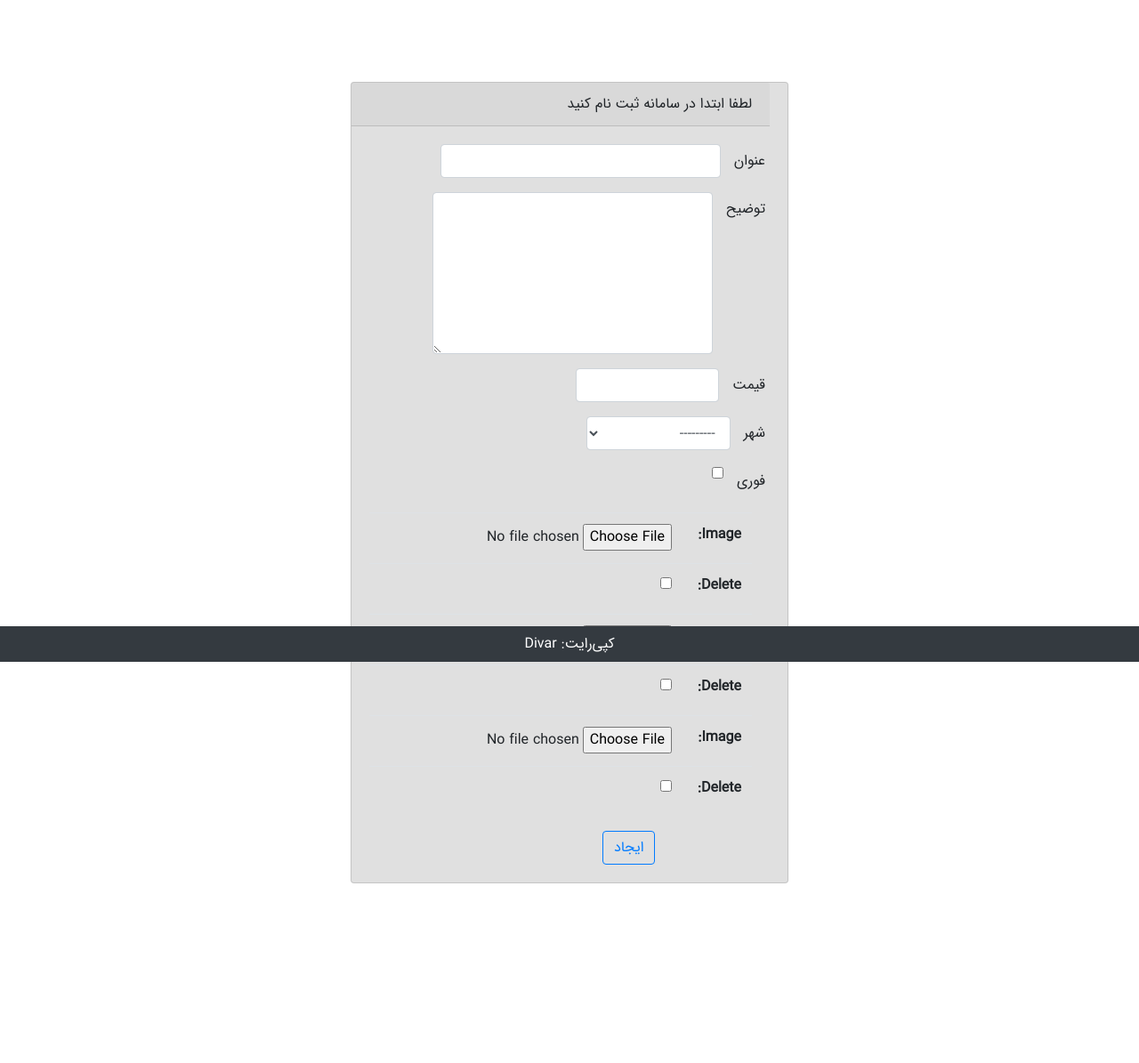
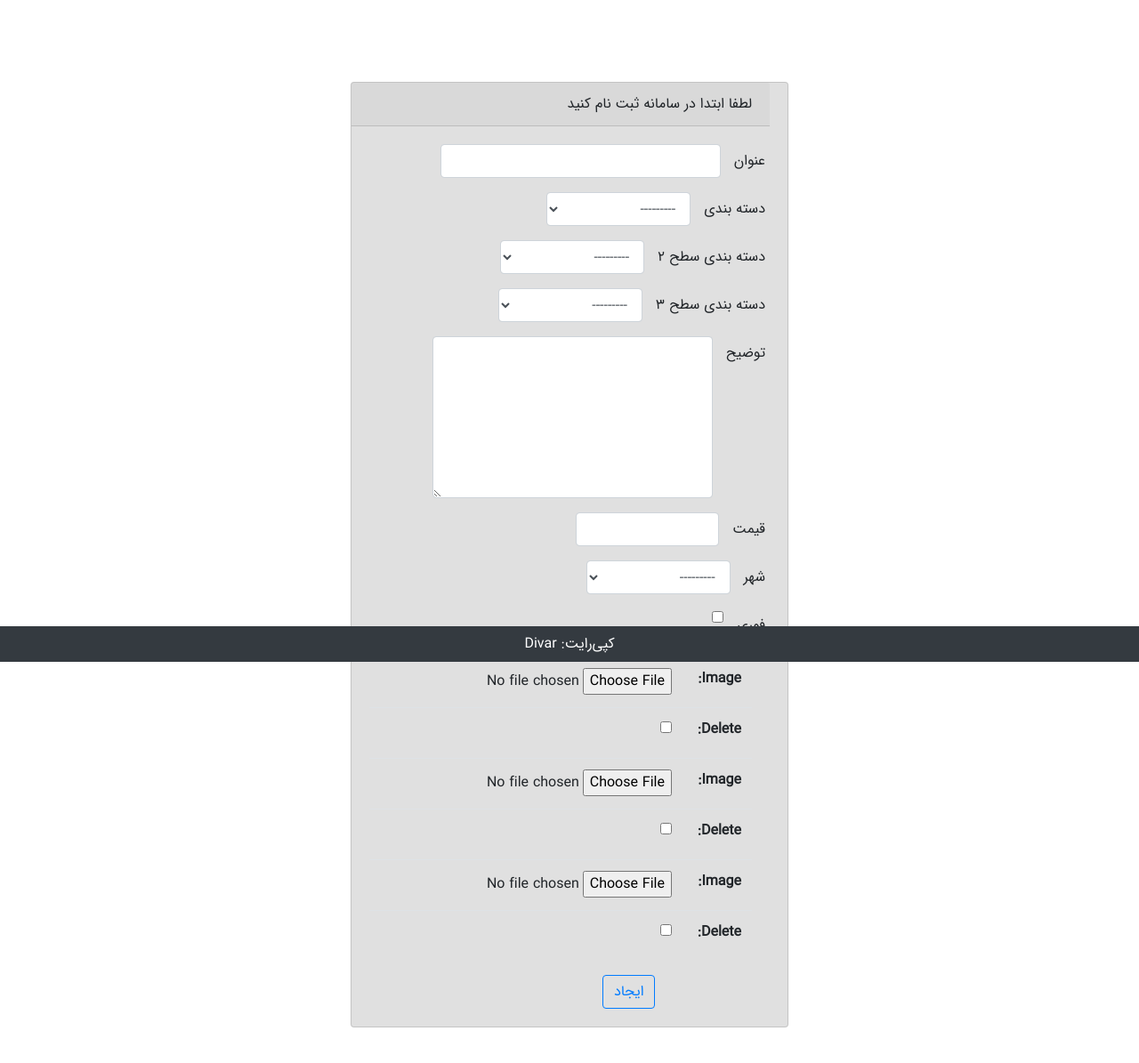
Before and after one commit to rkaregar/Divar, a Django app: page /ads/creation/ in a window 1280 px wide. Shown: the part 56-1251 px from the top of the page at 89% size. Before the commit the page ends 1049 px from the top, so only its background shows below. Run offline with Django 3.2, Linux system fonts and the light colour scheme; a user stored in the database is signed in; tables that the repository leaves empty hold one stand-in row (values such as "Sample post"); some libraries are stand-ins or nearby versions.

Commit message:
implemented category dropdown

```diff
--- /dev/null
+++ b/divar-site/ads/templates/cat_dd.html
@@ -0,0 +1,4 @@
+<option value="">---------</option>
+{% for category in cats %}
+    <option value="{{category.id}}">{{category.title}}</option>
+{% endfor %}
--- a/divar-site/ads/templates/create_ad.html
+++ b/divar-site/ads/templates/create_ad.html
@@ -22,6 +22,34 @@
                                                dir="rtl">
                                     </div>
                                 </div>
+                                <div class="form-group row">
+                                    <label for="city" class="col-form-label">دسته بندی</label>
+                                    <div class="col-sm-5 ">
+                                        <select class="form-control" id="select1" name="select1" dir="rtl">
+                                            <option value="">---------</option>
+                                            {% for category in cats %}
+                                                <option value="{{category.id}}">{{category.title}}</option>
+                                            {% endfor %}
+                                        </select>
+                                    </div>
+                                </div>
+                                <div class="form-group row">
+                                    <label for="city" class="col-form-label">دسته بندی سطح ۲</label>
+                                    <div class="col-sm-5 ">
+                                        <select class="form-control" id="select2" name="select2" dir="rtl">
+                                            <option value="">---------</option>
+                                        </select>
+                                    </div>
+                                </div>
+                                <div class="form-group row">
+                                    <label for="city" class="col-form-label">دسته بندی سطح ۳</label>
+                                    <div class="col-sm-5 ">
+                                        <select class="form-control" id="category" name="category" dir="rtl">
+                                            <option value="">---------</option>
+                                        </select>
+                                    </div>
+                                </div>
+
                                 <div class="form-group row">
                                     <label for="inputDesc" class="col-form-label">توضیح</label>
                                     <div class="col-sm-9">
@@ -93,4 +121,30 @@
             {% endif %}
         </div>
     </div>
+
+<script>
+    $('#select1').change(function(){
+        $.ajax({
+            url: '/ads/dropdown/',
+            data: {
+                'parent_id': $(this).val(),
+            },
+            success: function (data){
+                $('#select2').html(data);
+            }
+        });
+    });
+    $('#select2').change(function(){
+        $.ajax({
+            url: '/ads/dropdown/',
+            data: {
+                'parent_id': $(this).val(),
+            },
+            success: function (data){
+                $('#category').html(data);
+            }
+        });
+    });
+
+</script>
 {% endblock %}
--- a/divar-site/ads/urls.py
+++ b/divar-site/ads/urls.py
@@ -1,6 +1,6 @@
 from django.urls import path
 from ads.views import HomeView, AdvertisementCreationView, AdvertisementViewView, BookmarkView, MyAdsView, bookmark_ad, \
-    AdvertisementArchiveView, ReportCreationView, AdvertisementEditView
+    AdvertisementArchiveView, ReportCreationView, AdvertisementEditView, CategoryDropdownView
 
 urlpatterns = [
     path('', HomeView.as_view(), name='home'),
@@ -11,5 +11,6 @@ urlpatterns = [
     path('ajax/bookmark_ad/', bookmark_ad, name='bookmark_ad'),
     path('archive/<int:id>/', AdvertisementArchiveView.as_view(), name='archive_ad'),
     path('report/<int:id>/', ReportCreationView.as_view(), name='report_ad'),
-    path('edit/<int:id>/', AdvertisementEditView.as_view(), name='edit_ad')
+    path('edit/<int:id>/', AdvertisementEditView.as_view(), name='edit_ad'),
+    path('dropdown/', CategoryDropdownView.as_view(), name='dropdown'),
 ]
--- a/divar-site/ads/views.py
+++ b/divar-site/ads/views.py
@@ -1,13 +1,14 @@
 from django.core.exceptions import PermissionDenied
-from django.http.response import HttpResponseForbidden, JsonResponse
-from django.shortcuts import render
-
-# Create your views here.
+from django.http.response import JsonResponse, HttpResponse
+from django.template.loader import render_to_string
 from django.urls import reverse, reverse_lazy
 from django.views.generic import TemplateView, CreateView, UpdateView, View
+from django.views.generic.detail import DetailView
+from django.views.generic.list import ListView
+
 from ads.forms import AdvertisementCreationForm, ImagesFormset, ReportCreation
 from django.shortcuts import get_object_or_404
-from ads.models import Advertisement, Images, ReportAdvertisement
+from ads.models import Advertisement, Images, ReportAdvertisement, Category
 from django.db import transaction
 
 from users.models import Member
@@ -46,6 +47,7 @@ class AdvertisementCreationView(CreateView):
 
     def get_context_data(self, **kwargs):
         data = super().get_context_data(**kwargs)
+        data['cats'] = Category.objects.filter(level=1)
 
         if self.request.POST:
             data['images'] = ImagesFormset(self.request.POST, self.request.FILES)
@@ -208,3 +210,10 @@ class AdvertisementEditView(UpdateView):
         ad.user = self.request.user.member
         ad.save()
         return super().form_valid(form)
+
+
+class CategoryDropdownView(View):
+    def get(self, request, *args, **kwargs):
+        parent_id = int(request.GET.get('parent_id', 0))
+        queryset = Category.objects.filter(parent_id=parent_id)
+        return HttpResponse(render_to_string('cat_dd.html', {'cats': queryset}))
```
Also changed, not shown: divar-site/ads/migrations/0001_initial.py, divar-site/ads/migrations/0002_auto_20190515_0738.py (added), divar-site/ads/migrations/0004_merge_20190612_1111.py (added), divar-site/users/migrations/0002_auto_20190412_1505.py (added), divar-site/users/migrations/0003_auto_20190412_1507.py (added), divar-site/users/migrations/0004_member_bookmarked_ads.py (added), divar-site/users/migrations/0005_merge_20190612_1111.py (added).
